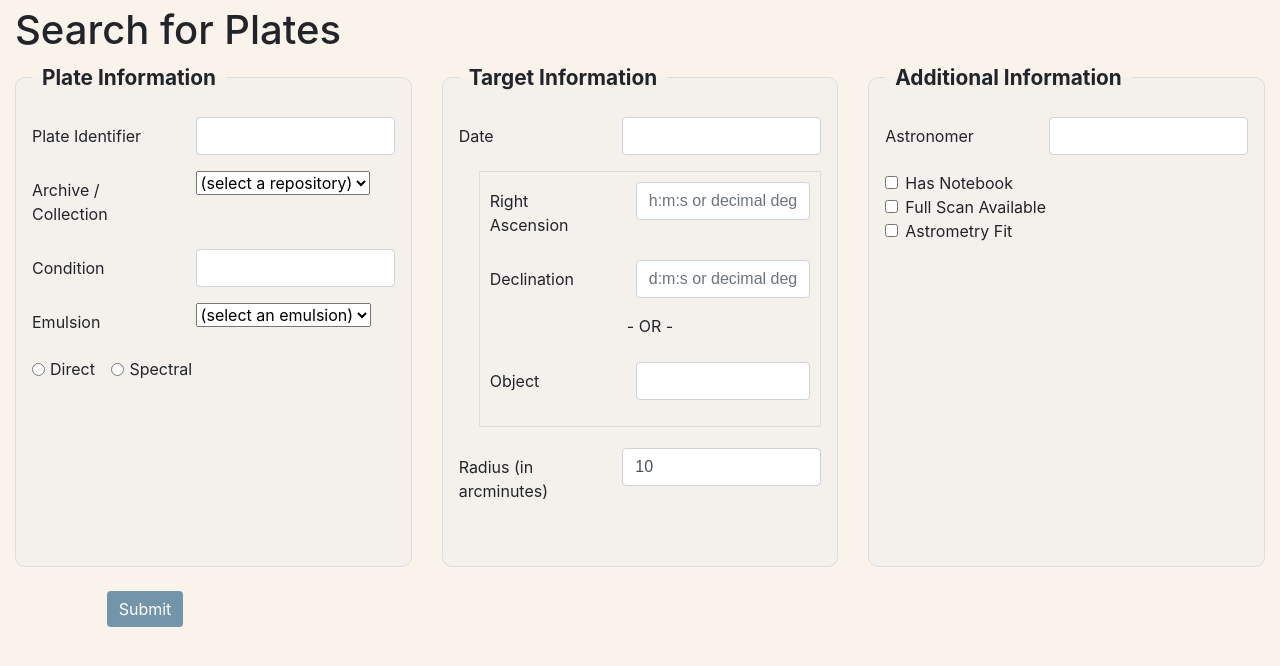
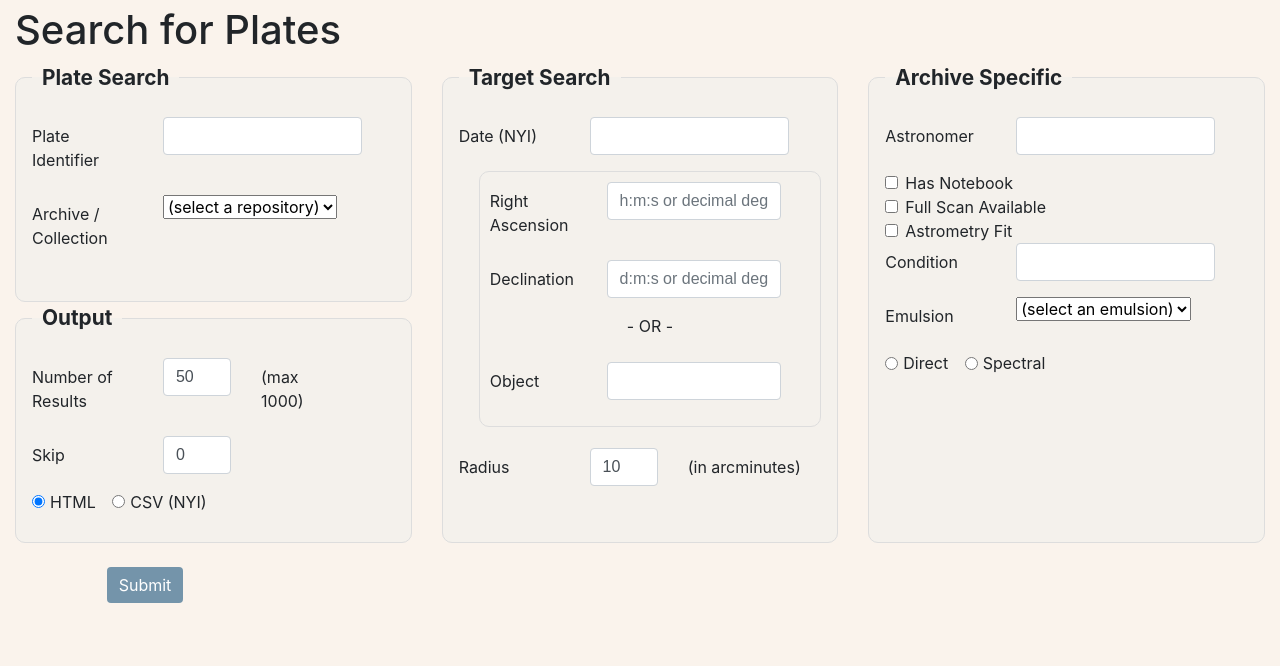
Before and after one commit to katieefrey/glass-plates-inventory, a Django app: template gpi/search/templates/search/search.html in a window 1280 px wide. Shown: the part 74-740 px from the top of the page. Run offline with Django 4.2, Linux system fonts and the light colour scheme; the template is opened without the code that fills it, so the values that code supplies are empty; some libraries are stand-ins or nearby versions.

Commit message:
search page updates

```diff
--- a/gpi/plates/views.py
+++ b/gpi/plates/views.py
@@ -26,7 +26,7 @@ def index(request):
 
 def repo(request, repo_id):
 
-    plates = collection_name.find({"repository" : repo_id}).limit(10)#.ToList()
+    plates = collection_name.find({"repository" : repo_id}).limit(10)
 
     context = {
         "repo" : repo_id,
--- a/gpi/search/templates/search/search.html
+++ b/gpi/search/templates/search/search.html
@@ -24,18 +24,18 @@
                     <!-- {% csrf_token %} -->
                     <div class="row">
 
-                        <div class="col-4">
-                            <fieldset>
-                                <legend>Plate Information</legend>
+                        <div class="col-xl-4 col-lg-6">
+                            <fieldset class="half">
+                                <legend>Plate Search</legend>
 
                                 <div class="mb-3 row">
-                                    <label for="plateid" class="col-sm-5 col-form-label">Plate Identifier</label>
+                                    <label for="plateid" class="col-sm-4 col-form-label">Plate Identifier</label>
                                     <div class="col-sm-7">
                                         <input type="text" class="form-control" name="plateid" id="plateid">
                                     </div>
                                 </div>
                                 <div class="mb-3 row">
-                                    <label for="archive" class="col-sm-5 col-form-label">Archive / Collection</label>
+                                    <label for="archive" class="col-sm-4 col-form-label">Archive / Collection</label>
                                     <div class="col-sm-7">
                                         <select class="form-select" id="repos" name="repos" aria-label="Default select example">
                                             <option value="all" selected>(select a repository)</option>
@@ -45,16 +45,124 @@
                                         </select>
                                     </div>
                                 </div>
+                            </fieldset>
+
+                            <fieldset class="half">
+                                <legend>Output</legend>
+                                <div class="mb-3 row">
+                                    <label for="date" class="col-sm-4 col-form-label">Number of Results</label>
+                                    <div class="col-sm-3">
+                                        <input type="number" class="form-control" name="num_results" id="num_results" min="1" max="1000" value="50">
+                                    </div>
+                                    <div class="col-3 col-form-label">
+                                        (max 1000)
+                                    </div>
+                                </div>
 
                                 <div class="mb-3 row">
-                                    <label for="condition" class="col-sm-5 col-form-label">Condition</label>
+                                    <label for="date" class="col-sm-4 col-form-label">Skip</label>
+                                    <div class="col-sm-3">
+                                        <input type="number" class="form-control" name="num_skip" id="num_skip" min="0" max="1000" value="0">
+                                    </div>
+                                </div>
+
+                                <div class="form-check form-check-inline">
+                                    <input class="form-check-input" type="radio" name="plateType" id="html" checked="checked" value="html">
+                                    <label class="form-check-label" for="html">HTML</label>
+                                </div>
+                                <div class="form-check form-check-inline">
+                                    <input class="form-check-input" type="radio" name="plateType" id="csv" value="csv">
+                                    <label class="form-check-label" for="csv">CSV (NYI)</label>
+                                </div>
+
+                            </fieldset>
+
+                        </div>
+
+
+                        <div class="col-xl-4 col-lg-6">
+
+                            <fieldset>
+                                <legend>Target Search</legend>
+
+                                <div class="mb-3 row">
+                                    <label for="date" class="col-sm-4 col-form-label">Date (NYI)</label>
+                                    <div class="col-sm-7">
+                                        <input type="text" class="form-control" id="date">
+                                    </div>
+                                </div>
+
+                                <fieldset class="nested">
+                                    <div class="mb-3 row">
+                                        <label for="ra" class="col-sm-4 col-form-label">Right Ascension</label>
+                                        <div class="col-sm-7">
+                                            <input type="text" class="form-control" id="ra" name="ra" placeholder="h:m:s or decimal degrees">
+                                        </div>
+                                    </div>
+
+                                    <div class="mb-3 row">
+                                        <label for="dec" class="col-sm-4 col-form-label">Declination</label>
+                                        <div class="col-sm-7">
+                                            <input type="text" class="form-control" id="dec" name="dec" placeholder="d:m:s or decimal degrees">
+                                        </div>
+                                    </div>
+
+                                <div class="centered">- OR -<br/>&nbsp;</div>
+
+                                    <div class="mb-3 row">
+                                        <label for="object" class="col-sm-4 col-form-label">Object</label>
+                                        <div class="col-sm-7">
+                                            <input type="text" class="form-control" name="object" id="object">
+                                        </div>
+                                    </div>
+                                </fieldset>
+
+                                <div class="mb-3 row">
+                                    <label for="date" class="col-sm-4 col-form-label">Radius</label>
+                                    <div class="col-sm-3">
+                                        <input type="number" class="form-control" name="radius" id="radius" min="1" max="20" value="10">
+                                    </div>
+                                    <div class="col-5 col-form-label">
+                                        (in arcminutes)
+                                    </div>
+                                </div>
+
+                            </fieldset>
+                        </div>
+
+
+                        <div class="col-xl-4 col-lg-6">
+                            <fieldset>
+                                <legend>Archive Specific</legend>
+                                <div class="mb-3 row">
+                                    <label for="astronomer" class="col-sm-4 col-form-label">Astronomer</label>
+                                    <div class="col-sm-7">
+                                        <input type="text" class="form-control" id="astronomer">
+                                    </div>
+                                </div>
+
+                                <div class="form-check">
+                                    <input class="form-check-input" type="checkbox" value="" id="flexCheckDefault">
+                                    <label class="form-check-label" for="flexCheckDefault">Has Notebook</label>
+                                </div>
+                                <div class="form-check">
+                                    <input class="form-check-input" type="checkbox" value="" id="flexCheckChecked">
+                                    <label class="form-check-label" for="flexCheckChecked">Full Scan Available</label>
+                                </div>
+                                <div class="form-check">
+                                    <input class="form-check-input" type="checkbox" value="" id="flexCheckChecked">
+                                    <label class="form-check-label" for="flexCheckChecked">Astrometry Fit</label>
+                                </div>
+
+                                <div class="mb-3 row">
+                                    <label for="condition" class="col-sm-4 col-form-label">Condition</label>
                                     <div class="col-sm-7">
                                         <input type="text" class="form-control" id="condition">
                                     </div>
                                 </div>
 
                                 <div class="mb-3 row">
-                                    <label for="emulsion" class="col-sm-5 col-form-label">Emulsion</label>
+                                    <label for="emulsion" class="col-sm-4 col-form-label">Emulsion</label>
                                     <div class="col-sm-7">
                                         <select id="emulsiondd" name="emulsiondd" class="form-select" aria-label="Default select example">
                                             <option value="all" selected>(select an emulsion)</option>
@@ -74,79 +182,6 @@
                                     <label class="form-check-label" for="spectral">Spectral</label>
                                 </div>
 
-                            </fieldset>
-
-                        </div>
-                        <div class="col-4">
-
-                            <fieldset>
-                                <legend>Target Information</legend>
-
-                                <div class="mb-3 row">
-                                    <label for="date" class="col-sm-5 col-form-label">Date</label>
-                                    <div class="col-sm-7">
-                                        <input type="text" class="form-control" id="date">
-                                    </div>
-                                </div>
-
-                                <fieldset>
-                                    <div class="mb-3 row">
-                                        <label for="ra" class="col-sm-5 col-form-label">Right Ascension</label>
-                                        <div class="col-sm-7">
-                                            <input type="text" class="form-control" id="ra" name="ra" placeholder="h:m:s or decimal degrees">
-                                        </div>
-                                    </div>
-
-                                    <div class="mb-3 row">
-                                        <label for="dec" class="col-sm-5 col-form-label">Declination</label>
-                                        <div class="col-sm-7">
-                                            <input type="text" class="form-control" id="dec" name="dec" placeholder="d:m:s or decimal degrees">
-                                        </div>
-                                    </div>
-
-                                <div class="centered">- OR -<br/>&nbsp;</div>
-
-                                    <div class="mb-3 row">
-                                        <label for="object" class="col-sm-5 col-form-label">Object</label>
-                                        <div class="col-sm-7">
-                                            <input type="text" class="form-control" name="object" id="object">
-                                        </div>
-                                    </div>
-                                </fieldset>
-
-                                <div class="mb-3 row">
-                                    <label for="date" class="col-sm-5 col-form-label">Radius (in arcminutes)</label>
-                                    <div class="col-sm-7">
-                                        <input type="number" class="form-control" name="radius" id="radius" min="1" max="20" value="10">
-                                    </div>
-                                </div>
-
-
-
-                            </fieldset>
-                        </div>
-                        <div class="col-4">
-                            <fieldset>
-                                <legend>Additional Information</legend>
-                                <div class="mb-3 row">
-                                    <label for="astronomer" class="col-sm-5 col-form-label">Astronomer</label>
-                                    <div class="col-sm-7">
-                                        <input type="text" class="form-control" id="astronomer">
-                                    </div>
-                                </div>
-
-                                <div class="form-check">
-                                    <input class="form-check-input" type="checkbox" value="" id="flexCheckDefault">
-                                    <label class="form-check-label" for="flexCheckDefault">Has Notebook</label>
-                                </div>
-                                <div class="form-check">
-                                    <input class="form-check-input" type="checkbox" value="" id="flexCheckChecked">
-                                    <label class="form-check-label" for="flexCheckChecked">Full Scan Available</label>
-                                </div>
-                                <div class="form-check">
-                                    <input class="form-check-input" type="checkbox" value="" id="flexCheckChecked">
-                                    <label class="form-check-label" for="flexCheckChecked">Astrometry Fit</label>
-                                </div>
                             </fieldset>
                         </div>
                     </div>
--- a/gpi/website/static/website/css/site.css
+++ b/gpi/website/static/website/css/site.css
@@ -6,6 +6,7 @@ https://coolors.co/704214-aa8e74-fff5eb-a5d4f3-7494aa-41597c-0e1e4e
 
 https://coolors.co/704214-aa8e74-eadcce-f5e9dd-faefe4-fff5eb-a5d4f3-7494aa-41597c-0e1e4e
 https://coolors.co/704214-aa8e74-fff5eb-f4f1ec-e9eded-d2e5ef-a5d4f3-7494aa-41597c-0e1e4e
+https://coolors.co/704214-aa8e74-fff5eb-faf3ec-f4f1ec-a5d4f3-7494aa-41597c-0e1e4e
 
 */
 
@@ -86,6 +87,21 @@ fieldset {
     height:  100%;
 }
 
+fieldset.half {
+    /*margin-bottom: 2rem;*/
+    border: 1px groove #ddd;
+    /*padding: 0 1.4em 1.4em 1.4em;*/
+    margin: 0 !important;
+    -webkit-box-shadow:  0px 0px 0px 0px #000;
+            box-shadow:  0px 0px 0px 0px #000;
+    /*padding: 1rem;*/
+    border-radius: 10px;
+    /*background-color: rgba(240, 240, 240, 0.8);*/
+    background-color: var(--lightbluebg);
+    height:  50%;
+}
+
+
 legend {
     font-weight: bold;
     font-size: 1.3rem;
@@ -100,10 +116,10 @@ legend {
 }
 
 
-fieldset fieldset {
+fieldset.nested {
     margin: 0 0 1.3em 20px;
     padding: 10px;
-    border-radius: 0;
+    border-radius: 10px;
     background-color: transparent;
     height:  auto;
 }
```
Also changed, not shown: gpi/search/views.py (+7 -3 lines).
